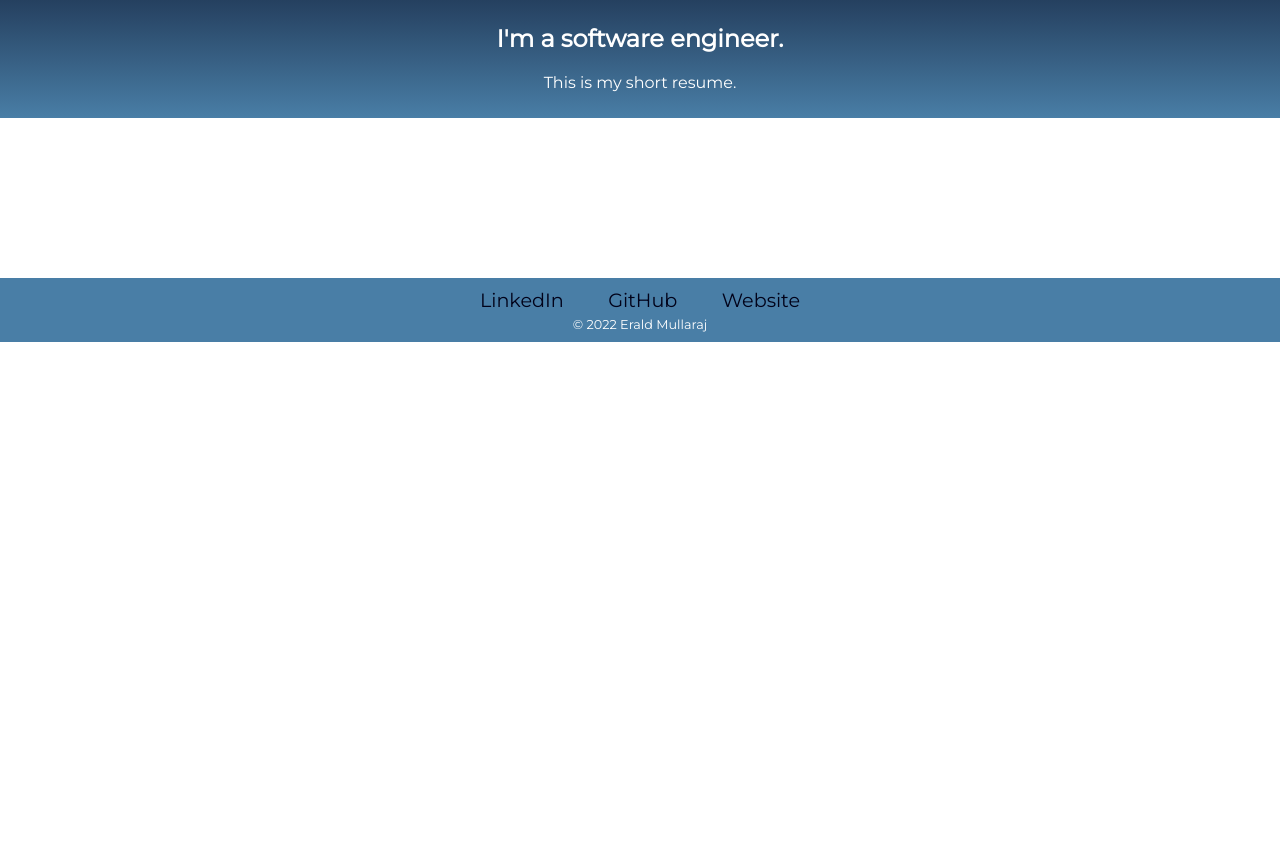
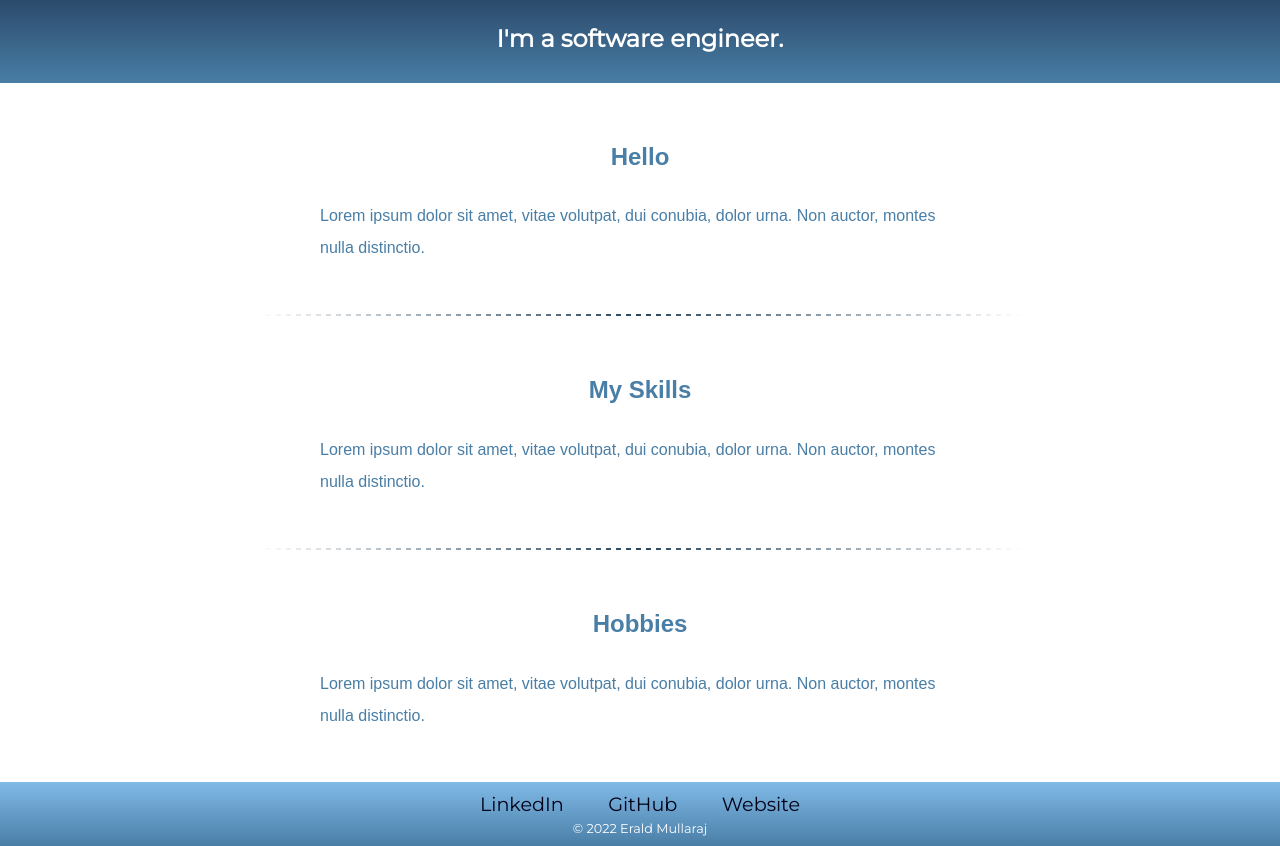
Before and after one commit to Erald01/eraldmullaraj.github.io, a plain HTML site: page index.html in a window 1280 px wide. Shown: the part 458-1304 px from the top of the page. Before the commit the page ends 800 px from the top, so only its background shows below. Drawn offline with Linux system fonts and the light colour scheme.

Commit message:
style change

```diff
--- a/assets/css/style.css
+++ b/assets/css/style.css
@@ -27,7 +27,10 @@ h1{
 	padding: 10px;
 	font-size: 40px;
 	font-family: 'Sacramento', cursive;
+}
 
+h2{
+	text-align: center;
 }
 
 .body-1 {
@@ -36,6 +39,22 @@ h1{
 	font-family: 'Montserrat', sans-serif;
 	background: linear-gradient(to top, #497ea6, #010219);
 }
+
+.body-2 {
+	color: #497ea6;
+	width: 50%;
+	margin: 50px auto 50px auto;
+	text-align: left;
+	line-height: 2;
+  }
+
+.line {
+	margin: 30px auto;
+	width: 60%;
+	height: 2px;
+	background: linear-gradient(to right, transparent 50%, #fff 50%), linear-gradient(to right,#fff, #27445b, #fff);
+	background-size: 10px 1px, 100% 1px;
+  }
 
 a {
     color: #010219;
@@ -57,9 +76,8 @@ a:hover {
 }
 
 .footer {
-    background-color: #497ea6;
+	background: linear-gradient(#80bae7, #497ea6);
     padding: 10px 0 5px;
-	position: fixed;
 	width: 100%;
     bottom: 0;
 }
--- a/index.html
+++ b/index.html
@@ -13,17 +13,35 @@
             <div class="circle2">
                 <img class="my-photo" src="assets/images/erald.png" alt="my_photo">
             </div>
+        </div>
 
-        </div>
         <div class="body-1">
             <h1>I'm Erald</h1>
             <h2>I'm a software engineer.</h2>
-            <p>This is my short resume.</p>
+        </div>
+
+        <div class="body-2">
+            <h2>Hello</h2>
+            <p class="intro">Lorem ipsum dolor sit amet, vitae volutpat, dui conubia, dolor urna. Non auctor, montes nulla distinctio.</p>
+        </div>
+
+        <div class="line"></div>
+
+        <div class="body-2">
+            <h2>My Skills</h2>
+            <p class="my-skills">Lorem ipsum dolor sit amet, vitae volutpat, dui conubia, dolor urna. Non auctor, montes nulla distinctio.</p>
+        </div>
+
+        <div class="line"></div>
+
+        <div class="body-2">
+            <h2>Hobbies</h2>
+            <p class="my-skills">Lorem ipsum dolor sit amet, vitae volutpat, dui conubia, dolor urna. Non auctor, montes nulla distinctio.</p>
         </div>
 
         <div class="footer">
-            <a class="ft-link" href="https://www.linkedin.com/in/erald-mullaraj-a96364178/">LinkedIn</a>
-            <a class="ft-link" href="https://github.com/erald-mullaraj">GitHub</a>
+            <a class="ft-link" target="_blank" href="https://www.linkedin.com/in/erald-mullaraj-a96364178/">LinkedIn</a>
+            <a class="ft-link" target="_blank" href="https://github.com/erald-mullaraj">GitHub</a>
             <a class="ft-link" href="https://erald-mullaraj.github.io/">Website</a>
             <p class="copyright">© 2022 Erald Mullaraj</p>
         </div>
```
